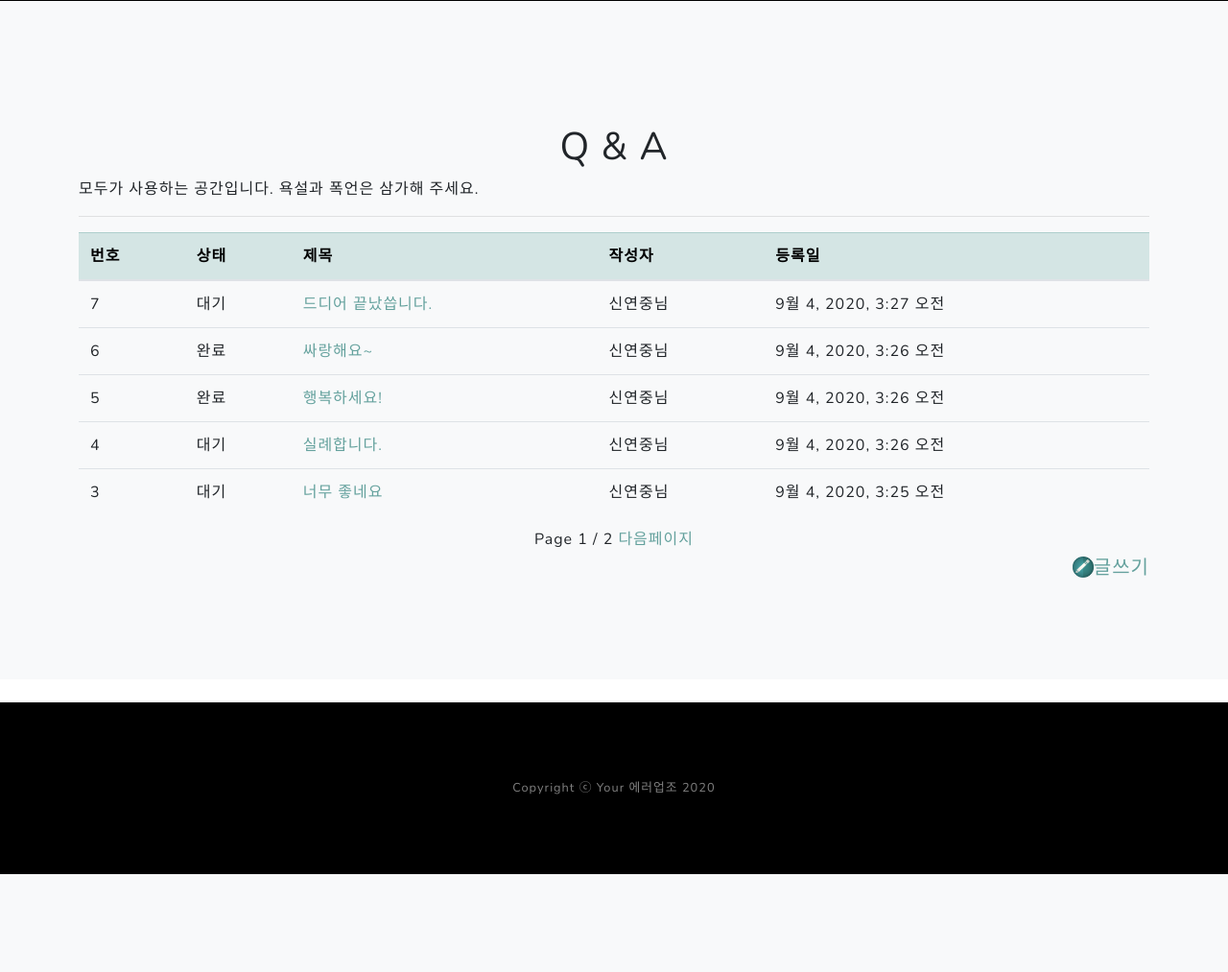
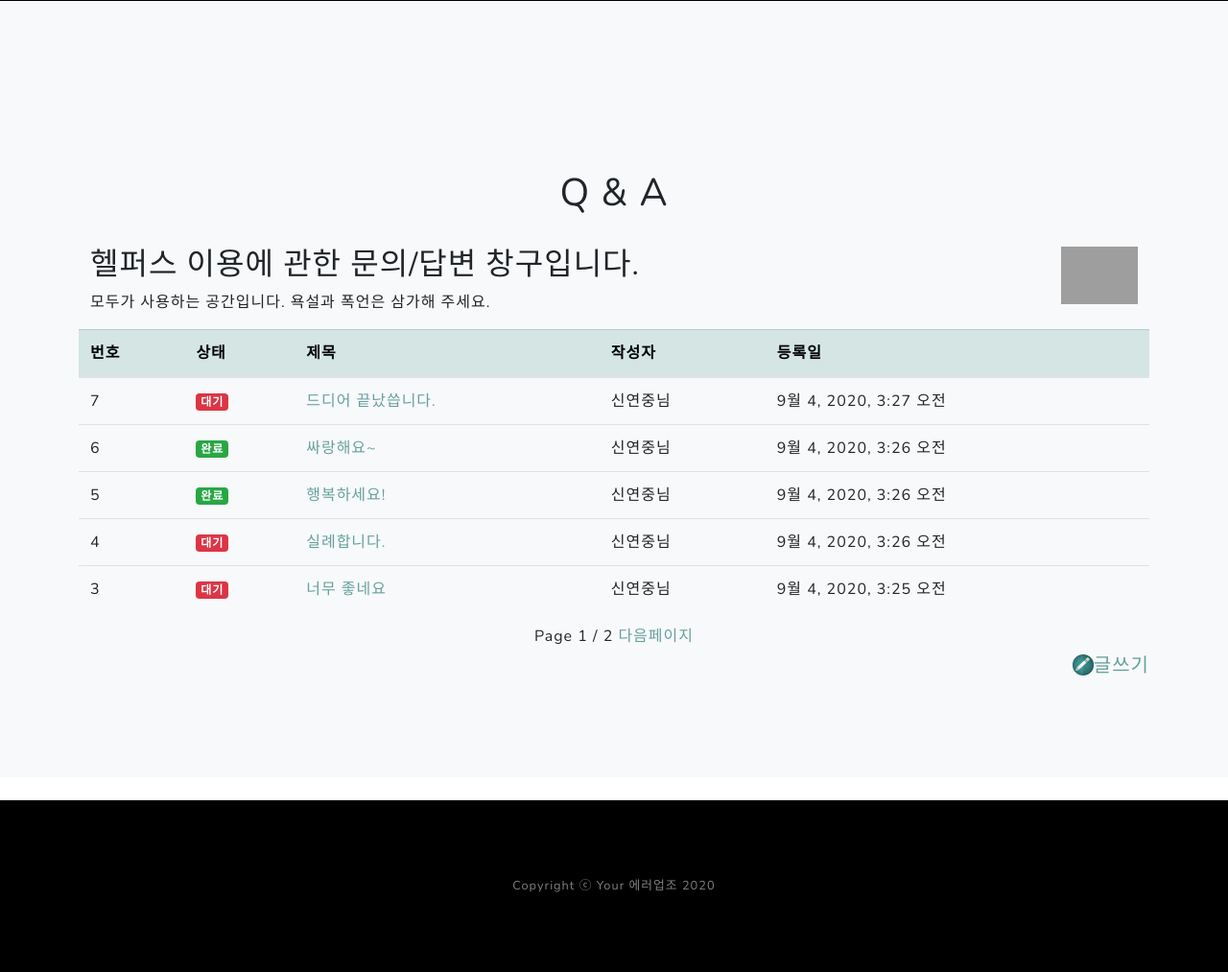
Before and after one commit to syj4572/fordisproject-final, a Django app: page /qnaapp/ in a window 1280 px wide. Shown: the part 559-1572 px from the top of the page at 96% size. Before the commit the page ends 1470 px from the top, so only its background shows below. Run offline with Django 3.2, Linux system fonts and the light colour scheme; data comes from the database, SQL or seed files in the repository; both versions use the stored data as it was after the commit; some libraries are stand-ins or nearby versions; grey boxes are pictures that could not be loaded.

Commit message:
modify Q&A board - msg,button...

```diff
--- a/fordisapp/templates/index.html
+++ b/fordisapp/templates/index.html
@@ -144,7 +144,7 @@
             <div class="container">
                 <!-- Project One Row-->
                 <div class="row justify-content-center no-gutters mb-5 mb-lg-0">
-                    <div class="col-lg-6"><img class="img-fluid" src="/static/assets/img/demo-image-01.jpg" alt="" /></div>
+                    <div class="col-lg-6"><img class="img-fluid" src="/static/assets/img/inclusion-Q&A.png" alt="" /></div>
                     <div class="col-lg-6">
                         <div class="bg-black text-center h-100 project">
                             <div class="d-flex h-100">
--- a/qnaapp/templates/qnaboard.html
+++ b/qnaapp/templates/qnaboard.html
@@ -5,10 +5,15 @@
 <section class="projects-section bg-light" id="board">
 <div class="container">
 
-    <h1 class="text-center">Q & A</h1>
-    <p>모두가 사용하는 공간입니다. 욕설과 폭언은 삼가해 주세요.</p>
+    <h1 class="text-center"><br>Q & A</h1></h1>
+    <br>
+    <div class="container" style="float:right; display: inline-block">
+        <img style="float:right; " width="80" src="/static/assets/img/icon-Q&A.png" >
+        <h2>헬퍼스 이용에 관한 문의/답변 창구입니다.</h2>
+        <p>모두가 사용하는 공간입니다. 욕설과 폭언은 삼가해 주세요.</p>
+    </div>
 
-    <hr>
+
 
     <table class="table table-hover">
         <thead>
@@ -26,9 +31,9 @@
             <td>{{qnaboard.pk}}</td>
             <td>
                 {% if qnaboard.admin_content == "" %}
-                대기
+                <span class="badge badge-danger">대기</span>
                 {% else %}
-                완료
+                <span class="badge badge-success">완료</span>
                 {% endif %}
             </td>
             <td><a href="{% url 'qnadetail' qnaboard.pk %}">{{ qnaboard.title }}</a></td>
```
Also changed, not shown: qnaapp/templates/qnacreate.html (+10 -2 lines), qnaapp/templates/qnadetail.html (+10 -4 lines), db.sqlite3.
